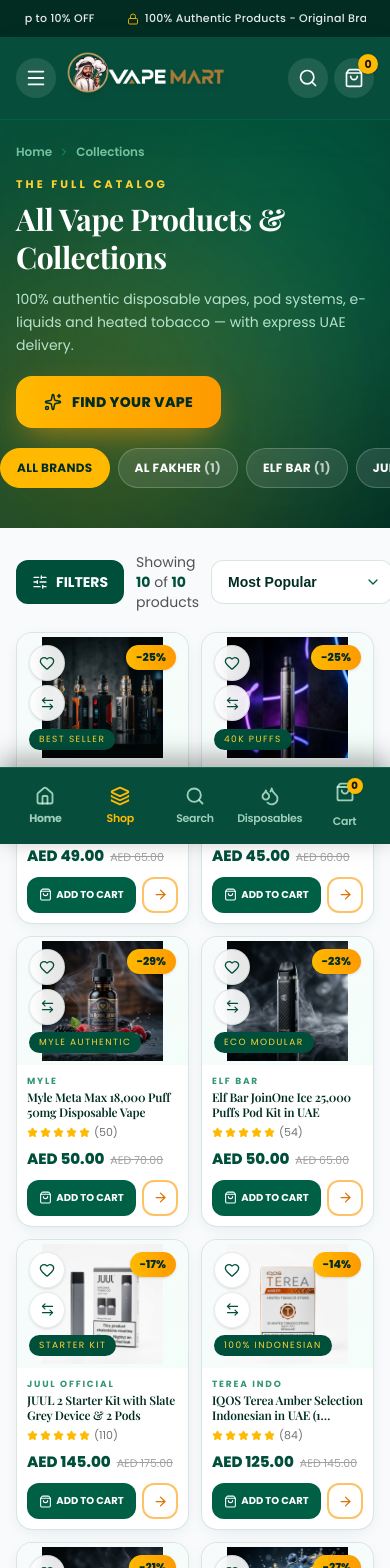
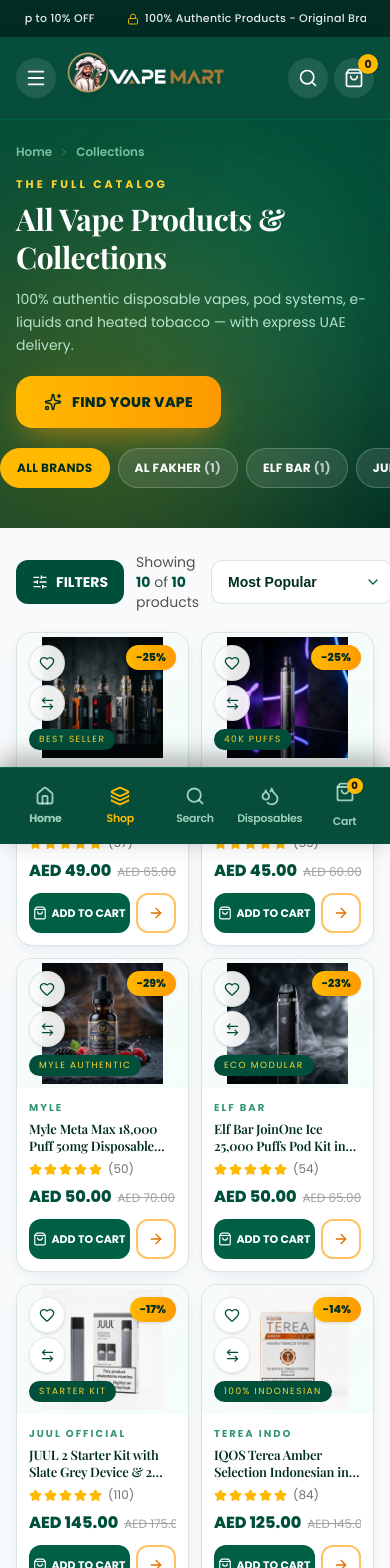
Before and after one commit to webestonesite/Vape-Mart-v2, a Next.js app: page /collections in a window 390 px wide. Shown: the top 1568 px of the page. Built offline with nearby package versions, Linux system fonts and the light colour scheme.

Commit message:
balanced standard mobile card size

```diff
--- a/src/components/collection/CollectionPageView.tsx
+++ b/src/components/collection/CollectionPageView.tsx
@@ -607,22 +607,22 @@ export function CollectionPageView({ category, allCategories, products }: Collec
             <Eye size={16} /> QUICK VIEW
           </button>
         </div>
-        <div className="flex flex-1 flex-col p-2.5 sm:p-4">
-          <p className="font-cinzel text-[9px] sm:text-[10px] tracking-[0.2em] text-emerald-700/80 font-bold truncate">{p.brand}</p>
+        <div className="flex flex-1 flex-col p-3 sm:p-4">
+          <p className="font-cinzel text-[10px] tracking-[0.2em] text-emerald-700/80 font-bold truncate">{p.brand}</p>
           <Link href={`/product/${p.slug}`} onClick={() => saveRecent(p)}>
-            <h3 className="mt-0.5 sm:mt-1 text-[12px] sm:text-sm font-semibold text-emerald-950 leading-tight line-clamp-2 hover:text-amber-600 transition-colors min-h-[2.4em]">
+            <h3 className="mt-1 text-[13px] sm:text-sm font-semibold text-emerald-950 leading-snug line-clamp-2 hover:text-amber-600 transition-colors min-h-[2.6em]">
               {p.title}
             </h3>
           </Link>
-          <div className="mt-1 flex items-center gap-1">
-            <Stars rating={p.rating} size={11} />
-            <span className="text-[11px] text-neutral-500">({p.revs})</span>
-          </div>
-          <div className="mt-1.5 flex items-baseline gap-1.5 whitespace-nowrap overflow-hidden">
-            <span className="text-[15px] sm:text-lg font-extrabold text-emerald-900">{formatAED(p.price)}</span>
+          <div className="mt-1.5 flex items-center gap-1.5">
+            <Stars rating={p.rating} size={13} />
+            <span className="text-xs text-neutral-500">({p.revs})</span>
+          </div>
+          <div className="mt-2 flex items-baseline gap-1.5 whitespace-nowrap overflow-hidden">
+            <span className="text-base sm:text-lg font-extrabold text-emerald-900">{formatAED(p.price)}</span>
             {p.originalPrice > p.price && (
               <>
-                <span className="text-[11px] sm:text-sm text-neutral-400 line-through">{formatAED(p.originalPrice)}</span>
+                <span className="text-xs sm:text-sm text-neutral-400 line-through">{formatAED(p.originalPrice)}</span>
                 <span className="hidden sm:inline-block text-[11px] font-bold text-emerald-700 bg-emerald-50 rounded-full px-2 py-0.5">
                   Save {formatAED(p.originalPrice - p.price)}
                 </span>
@@ -633,16 +633,16 @@ export function CollectionPageView({ category, allCategories, products }: Collec
             <button
               onClick={(e) => startFlyToCart(p, e.currentTarget)}
               disabled={!p.inStock}
-              className="flex-1 min-w-0 h-9 sm:h-11 rounded-xl bg-emerald-800 text-white text-[10px] sm:text-sm font-bold tracking-normal sm:tracking-wide hover:bg-emerald-700 active:scale-[0.98] transition-all disabled:opacity-40 disabled:cursor-not-allowed flex items-center justify-center gap-1 sm:gap-2 whitespace-nowrap px-1.5 sm:px-3"
+              className="flex-1 min-w-0 h-10 sm:h-11 rounded-xl bg-emerald-800 text-white text-[11px] sm:text-sm font-bold tracking-normal sm:tracking-wide hover:bg-emerald-700 active:scale-[0.98] transition-all disabled:opacity-40 disabled:cursor-not-allowed flex items-center justify-center gap-1 sm:gap-2 whitespace-nowrap px-1.5 sm:px-3"
             >
-              <ShoppingBag size={13} className="shrink-0 sm:w-4 sm:h-4" /> ADD TO CART
+              <ShoppingBag size={14} className="shrink-0 sm:w-4 sm:h-4" /> ADD TO CART
             </button>
             <Link
               href={`/product/${p.slug}`}
               aria-label={`View ${p.title}`}
-              className="w-9 h-9 sm:w-11 sm:h-11 shrink-0 rounded-xl border-2 border-amber-500/60 text-amber-600 flex items-center justify-center hover:bg-amber-500 hover:text-white transition-colors"
+              className="w-10 h-10 sm:w-11 sm:h-11 shrink-0 rounded-xl border-2 border-amber-500/60 text-amber-600 flex items-center justify-center hover:bg-amber-500 hover:text-white transition-colors"
             >
-              <ArrowRight size={15} className="sm:w-[18px] sm:h-[18px]" />
+              <ArrowRight size={16} className="sm:w-[18px] sm:h-[18px]" />
             </Link>
           </div>
         </div>
```
